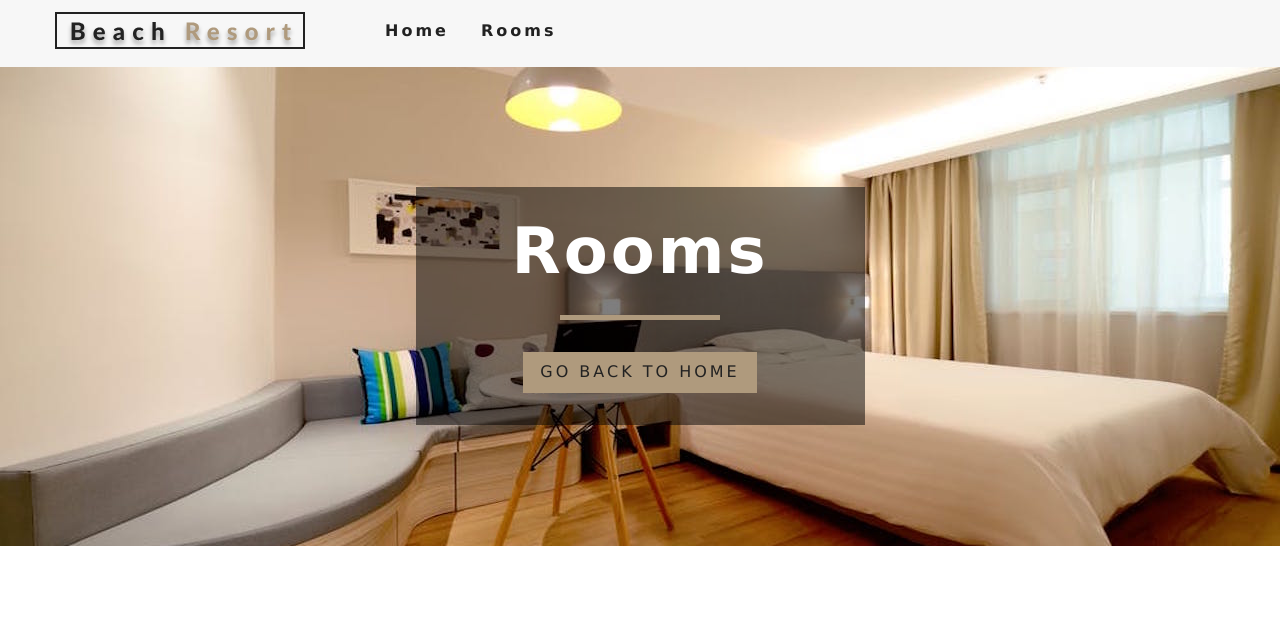
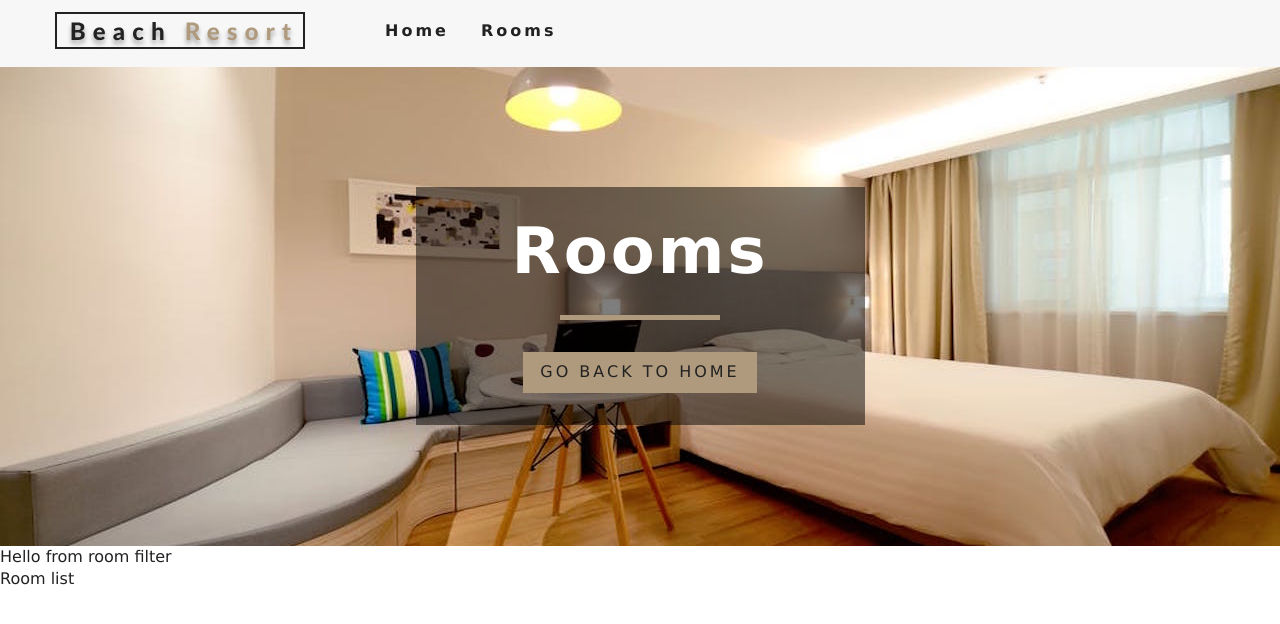
Before and after one commit to ifratmitul/Hotel, a React (Create React App) app: page /rooms in a window 1280 px wide. Shown: the top 624 px of the page. Built offline with nearby package versions, Linux system fonts and the light colour scheme.

Commit message:
HO used in RoomContainer to acces states data from Context

```diff
--- a/src/Contex.js
+++ b/src/Contex.js
@@ -52,4 +52,11 @@
     }
 }
 const RoomConsumer =  RoomContext.Consumer;
+export function withRoomConsumer(Component){
+    return function ConsumerWrapper(props){
+        return <RoomConsumer>
+            {value => <Component {...props} context = {value} />}
+        </RoomConsumer>
+    }
+}
 export {RoomProvider, RoomConsumer, RoomContext}
--- /dev/null
+++ b/src/components/RoomContainer.js
@@ -0,0 +1,69 @@
+import React from 'react'
+import RoomFilter from './RoomFilter'
+import RoomList from './RoomList'
+import {withRoomConsumer} from '../Contex'
+import Loading from './Loading'
+
+function RoomContainer ({context}){
+
+    const {loading, sortedRooms, rooms} = context;
+
+    if(loading)
+    {
+      return <Loading/>
+    }
+            return (
+                        <>
+
+                            <RoomFilter rooms = {rooms}/>
+                            <RoomList rooms = {sortedRooms}/>
+
+
+                        </>
+                        )
+
+
+}
+
+export default withRoomConsumer(RoomContainer)
+
+
+
+
+
+//This thing could be done similarly  like the code below.
+
+// import React from 'react'
+// import RoomFilter from './RoomFilter'
+// import RoomList from './RoomList'
+// import {RoomConsumer} from '../Contex'
+// import Loading from './Loading'
+// export default function RoomContainer() {
+
+
+//     return (
+
+//         <RoomConsumer>
+
+//         {
+//             (value) => {
+//                 console.log(value);
+//                 const {loading, sortedRooms, rooms} = value
+//                 if(loading){
+//                     return <Loading/>
+//                 }
+//                 return (
+//                 <div>
+//                     Hello from rooms container
+//                     <RoomFilter rooms = {rooms}/>
+//                     <RoomList rooms = {sortedRooms}/>
+
+
+//                 </div>
+//                 );
+//             }
+//         }
+//     </RoomConsumer>
+
+//     )
+// }
--- /dev/null
+++ b/src/components/RoomFilter.js
@@ -0,0 +1,9 @@
+import React from 'react'
+
+export default function RoomFilter() {
+    return (
+        <div>
+            Hello from room filter
+        </div>
+    )
+}
--- /dev/null
+++ b/src/components/RoomList.js
@@ -0,0 +1,9 @@
+import React from 'react'
+
+export default function RoomList() {
+    return (
+        <div>
+            Room list
+        </div>
+    )
+}
--- a/src/pages/Rooms.js
+++ b/src/pages/Rooms.js
@@ -2,14 +2,16 @@
 import Hero from '../components/Hero'
 import Banner from '../components/Banner'
 import {Link} from 'react-router-dom'
+import RoomContainer from '../components/RoomContainer'
 export default function Rooms() {
     return (
-        <div>
+        <>
             <Hero hero  = "roomsHero">
                 <Banner title = "Rooms" >
                     <Link to = "/" className = " btn-primary">Go Back to Home</Link>
                 </Banner>
             </Hero>
-        </div>
+            <RoomContainer/>
+        </>
     )
 }
--- a/src/pages/SingleRoom.js
+++ b/src/pages/SingleRoom.js
@@ -20,7 +20,7 @@
     render() {
         const {getRoom} = this.context;
         const room = getRoom(this.state.slug);
-        console.log(room)
+        //console.log(room)
         if(!room){
             return (
                 <div className ="error">
@@ -31,7 +31,7 @@
         }
         const {name, description, capacity, size, price, extras, breakfast, pets, images} = room
         const [mainImg, ...defaultImg]= images;
-        console.log(defaultImg)
+        //console.log(defaultImg)
         return (
             <>
             <StyledHero img = {mainImg || this.state.defaultBcg}>
```
Lines whose indentation alone changed are shown as unchanged.
